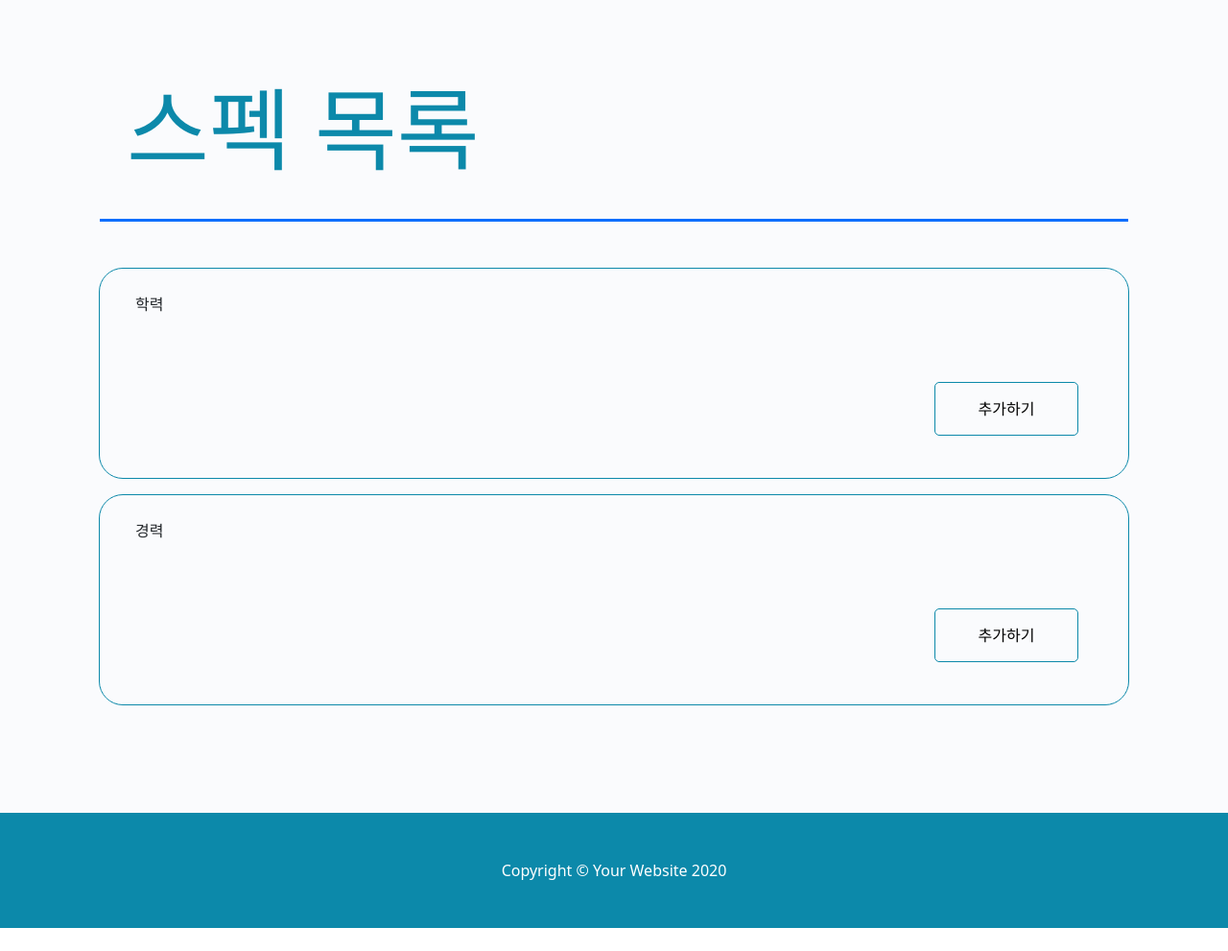
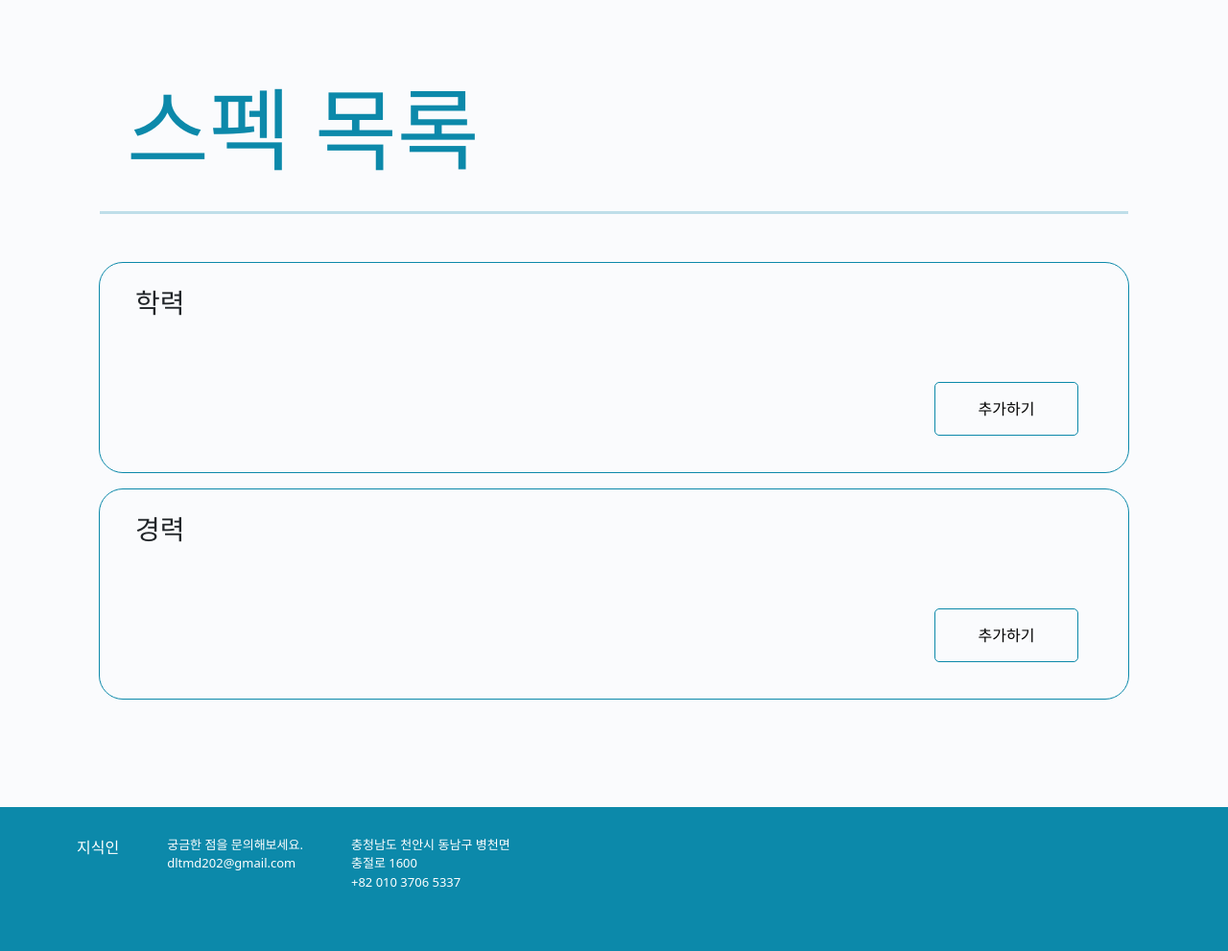
Before and after one commit to Dltmd202/Sharing_knowleadge, a Django app: page /user/specpage/ in a window 1280 px wide. Shown: the part 73-1064 px from the top of the page at 96% size. Before the commit the page ends 1040 px from the top, so only its background shows below. Run offline with Django 3.2, Linux system fonts and the light colour scheme; the visitor is signed in with stand-in values (Sample User, id 1); data that the repository does not hold is empty; some libraries are stand-ins or nearby versions.

Commit message:
footer 수정 및 색상 통일

```diff
--- a/home/static/home/css/style.css
+++ b/home/static/home/css/style.css
@@ -247,3 +247,21 @@ textarea:focus{
     text-decoration: none;
     color: #0c89aa;
 }
+
+footer{
+    min-height: 150px;
+    padding-left: 30px;
+    padding-right: 30px;
+    padding-top: 30px;
+    background-color: #0c89aa;
+}
+
+.footer-div{
+    float: left;
+    margin-left: 50px;
+}
+
+.footer-text{
+    color: white;
+    font-size: small;
+}
--- a/home/templates/home/footer.html
+++ b/home/templates/home/footer.html
@@ -1,6 +1,19 @@
 {% load static %}
-<footer class="py-5" style="background-color: #0c89aa">
-    <div >
-        <p class="m-0 text-center" style="color: white">Copyright &copy; Your Website 2020</p>
+
+<footer class="" style="background-color: #0c89aa">
+    <div align="left">
+        <div class="footer-div" style="float: left">
+            <p class="m-0 footer-text" style="font-size: medium">지식인</p>
+        </div>
+        <div class="footer-div" style="float: left">
+            <p class="footer-text m-0">궁금한 점을 문의해보세요.</p>
+            <p class="footer-text m-0">dltmd202@gmail.com</p>
+        </div>
+        <div class="footer-div">
+            <p class="footer-text" style="color: white">충청남도 천안시 동남구 병천면
+                <br>충절로 1600
+                <br>+82 010 3706 5337
+            </p>
+        </div>
     </div>
 </footer>
--- a/question/templates/question/footer.html
+++ /dev/null
@@ -1,5 +0,0 @@
-<footer class="py-5">
-    <div class="container">
-        <p class="m-0 text-center">Copyright &copy; Your Website 2020</p>
-    </div>
-</footer>
--- a/user/templates/user/mypage.html
+++ b/user/templates/user/mypage.html
@@ -15,7 +15,7 @@
                     <a href="{% url 'spec' %}">유저 정보 변경</a>
                 </div>
             </div>
-            <div class="border-top border-3 border-primary mt-4 mb-5"></div>
+            <hr style="color: #0c89aa; height: 3px; border: 0; margin-top: 50px">
         </div>
         <div class="row my-3">
             <div class="col-3 text-center my-auto">
--- a/user/templates/user/spec_page.html
+++ b/user/templates/user/spec_page.html
@@ -6,16 +6,16 @@
 
 {% block main_area %}
     <div class="container-lg mb-5 p-5 mx-auto" style="max-width: 1200px;">
-        <div class="mx-3">
+        <div class="mx-3" style="">
             <div class="row mx-3">
                 <div class="col-auto">
                     <div style="font-size: 70pt; font-weight: 0; color:#0c89aa;">스펙 목록</div>
                 </div>
             </div>
-            <div class="border-top border-3 border-primary mt-4 mb-5" style="color: #0c89aa"></div>
+            <hr style="color: #0c89aa; height: 3px; border: 0; margin-bottom: 50px">
         </div>
         <div class="row my-3 profilebox">
-            <div>학력</div>
+            <h3>학력</h3>
             <div style="margin: 20px;">
                 {% for univ in university_list %}
                 <div style="margin-bottom: 20px;">
@@ -40,7 +40,7 @@
             </div>
         </div>
         <div class="row my-3 profilebox">
-            <div>경력</div>
+            <h3>경력</h3>
             <div style="margin: 20px;">
                 {% for comp in company_list %}
                 <div style="margin-bottom: 20px;">
```
Also changed, not shown: home/templates/home/index.html (+19 -7 lines).
